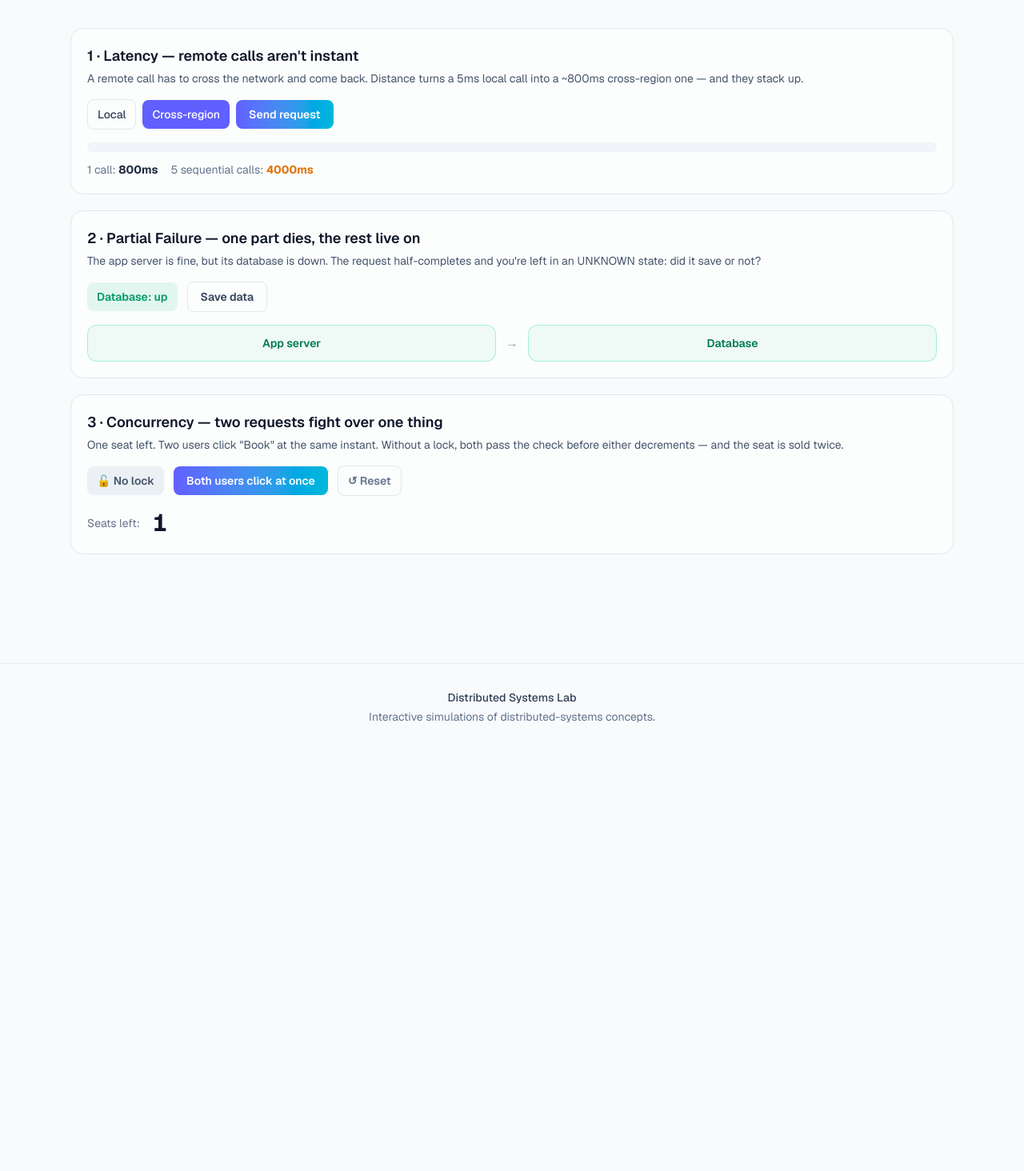
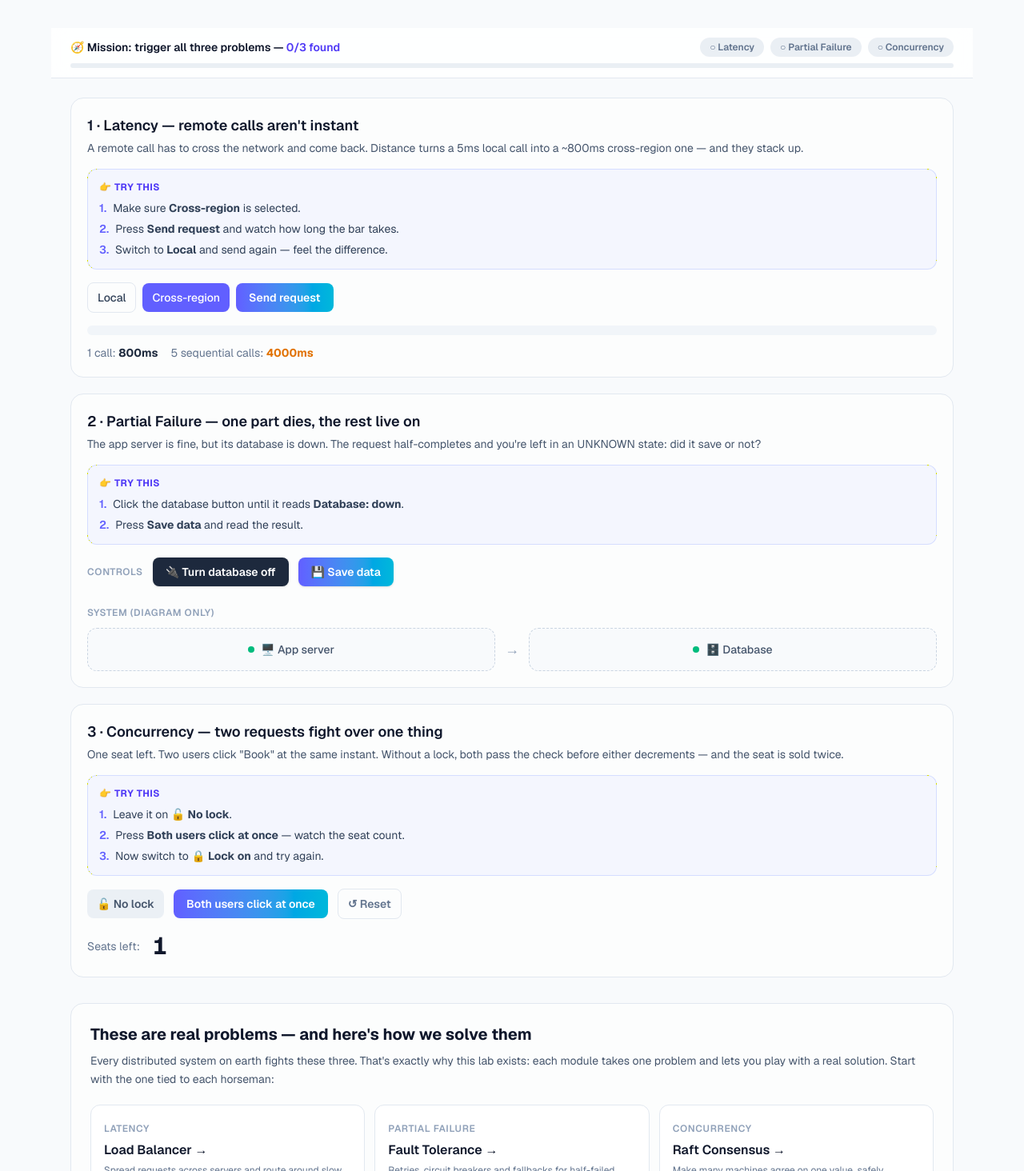
Before and after one commit to yazon551-byte/ds, a Next.js app: page /labs/three-horsemen in a window 1280 px wide. Shown: the part 246-1710 px from the top of the page at 80% size. Before the commit the page ends 1184 px from the top, so only its background shows below. Built offline with nearby package versions, Linux system fonts and the light colour scheme.

Commit message:
Three Horsemen UX: sticky mission tracker, 'Try this' steps, 'what happened' reveals, clearer DB controls vs diagram, solution links

```diff
--- a/src/components/labs/three-horsemen-lab.tsx
+++ b/src/components/labs/three-horsemen-lab.tsx
@@ -1,10 +1,43 @@
 "use client";
 
 import { useEffect, useRef, useState } from "react";
+import Link from "next/link";
 import { LabShell } from "@/components/lab-shell";
 
 const LAT_LOCAL = 5;
 const LAT_REMOTE = 800;
+
+// ── small reusable UX bits ──────────────────────────────────────────────
+function TryIt({ items }: { items: React.ReactNode[] }) {
+  return (
+    <ol className="mt-4 flex flex-col gap-1.5 rounded-xl border border-indigo-200/70 bg-indigo-50/60 p-3.5 text-sm dark:border-indigo-400/20 dark:bg-indigo-500/[0.06]">
+      <span className="mb-0.5 text-xs font-bold uppercase tracking-wider text-indigo-600 dark:text-indigo-300">
+        👉 Try this
+      </span>
+      {items.map((it, i) => (
+        <li key={i} className="flex gap-2 text-slate-700 dark:text-slate-300">
+          <span className="font-semibold text-indigo-500">{i + 1}.</span>
+          <span>{it}</span>
+        </li>
+      ))}
+    </ol>
+  );
+}
+
+function Aha({ show, children }: { show: boolean; children: React.ReactNode }) {
+  if (!show) return null;
+  return (
+    <p className="mt-4 rounded-xl bg-emerald-500/10 p-3.5 text-sm leading-relaxed text-emerald-800 dark:text-emerald-300">
+      💡 <b>What just happened:</b> {children}
+    </p>
+  );
+}
+
+const SOLUTIONS = [
+  { problem: "Latency", fix: "Load Balancer", desc: "Spread requests across servers and route around slow ones.", href: "/labs/load-balancer" },
+  { problem: "Partial Failure", fix: "Fault Tolerance", desc: "Retries, circuit breakers and fallbacks for half-failed calls.", href: "/labs/fault-tolerance" },
+  { problem: "Concurrency", fix: "Raft Consensus", desc: "Make many machines agree on one value, safely.", href: "/labs/raft" },
+];
 
 export function ThreeHorsemenLab() {
   // ── 1. Latency ──
@@ -14,45 +47,86 @@ export function ThreeHorsemenLab() {
   useEffect(() => () => { if (latTimer.current) clearTimeout(latTimer.current); }, []);
   const latMs = latMode === "local" ? LAT_LOCAL : LAT_REMOTE;
   const animMs = latMode === "local" ? 400 : 1600;
-  const sendLatency = () => {
-    if (latTimer.current) clearTimeout(latTimer.current);
-    setLatState("running");
-    latTimer.current = setTimeout(() => setLatState("done"), animMs);
-  };
 
   // ── 2. Partial failure ──
   const [dbDown, setDbDown] = useState(false);
   const [pfResult, setPfResult] = useState<"none" | "saved" | "unknown">("none");
-  const doSave = () => setPfResult(dbDown ? "unknown" : "saved");
 
   // ── 3. Concurrency ──
   const [useLock, setUseLock] = useState(false);
   const [seats, setSeats] = useState(1);
   const [cResults, setCResults] = useState<{ user: string; ok: boolean }[]>([]);
+
+  // ── gamification: which problems has the user actually caused? ──
+  const [disc, setDisc] = useState({ latency: false, pf: false, conc: false });
+  const discoveredCount = Number(disc.latency) + Number(disc.pf) + Number(disc.conc);
+  const allFound = discoveredCount === 3;
+
+  const sendLatency = () => {
+    if (latTimer.current) clearTimeout(latTimer.current);
+    setLatState("running");
+    latTimer.current = setTimeout(() => {
+      setLatState("done");
+      setDisc((d) => ({ ...d, latency: true }));
+    }, animMs);
+  };
+  const doSave = () => {
+    const r = dbDown ? "unknown" : "saved";
+    setPfResult(r);
+    if (r === "unknown") setDisc((d) => ({ ...d, pf: true }));
+  };
   const bothClick = () => {
     if (useLock) {
-      // serialized: only one wins
       setSeats(0);
       setCResults([{ user: "User A", ok: true }, { user: "User B", ok: false }]);
     } else {
-      // race: both pass the check, both decrement -> oversold
       setSeats(-1);
       setCResults([{ user: "User A", ok: true }, { user: "User B", ok: true }]);
+      setDisc((d) => ({ ...d, conc: true }));
     }
   };
   const cReset = () => { setSeats(1); setCResults([]); };
 
+  const chip = (label: string, on: boolean) => (
+    <span className={["rounded-full px-3 py-1 text-xs font-semibold transition-colors", on ? "bg-emerald-500/15 text-emerald-600 dark:text-emerald-400" : "bg-slate-200/70 text-slate-500 dark:bg-white/10 dark:text-slate-400"].join(" ")}>
+      {on ? "✓ " : "○ "}{label}
+    </span>
+  );
+
   return (
     <LabShell
       title="The Three Horsemen"
-      intro="Almost every hard problem in distributed systems comes down to three things: latency, partial failure, and concurrency. Play with each one below to feel why they matter."
+      intro="No background needed. This page isn't about solutions yet — it's about feeling the three problems that make distributed systems hard. Cause each one below, then scroll down to see how we'll solve them."
     >
+      {/* ── Sticky mission tracker (stays visible while scrolling) ─ */}
+      <div className="sticky top-16 z-40 -mx-4 mb-6 border-b border-slate-200 bg-white/85 px-4 py-3 backdrop-blur-md sm:-mx-6 sm:px-6 dark:border-white/10 dark:bg-[#060914]/85">
+        <div className="flex flex-wrap items-center justify-between gap-x-4 gap-y-2">
+          <span className="text-sm font-semibold text-slate-900 dark:text-white">
+            🧭 Mission: trigger all three problems —{" "}
+            <span className="text-indigo-600 dark:text-indigo-400">{discoveredCount}/3 found</span>
+          </span>
+          <div className="flex flex-wrap items-center gap-2">
+            {chip("Latency", disc.latency)}
+            {chip("Partial Failure", disc.pf)}
+            {chip("Concurrency", disc.conc)}
+          </div>
+        </div>
+        <div className="mt-2 h-1.5 overflow-hidden rounded-full bg-slate-200/70 dark:bg-white/10">
+          <div className="h-full rounded-full bg-gradient-to-r from-indigo-500 to-emerald-500 transition-all duration-500" style={{ width: `${(discoveredCount / 3) * 100}%` }} />
+        </div>
+      </div>
+
       {/* ── 1. Latency ─────────────────────────────────────── */}
-      <section className="rounded-2xl border border-slate-200 bg-white/60 p-5 dark:border-white/10 dark:bg-white/[0.03]">
+      <section className="mt-5 rounded-2xl border border-slate-200 bg-white/60 p-5 dark:border-white/10 dark:bg-white/[0.03]">
         <h2 className="text-lg font-semibold text-slate-900 dark:text-white">1 · Latency — remote calls aren&apos;t instant</h2>
-        <p className="mt-1 text-sm text-slate-600 dark:text-slate-400">
-          A remote call has to cross the network and come back. Distance turns a 5ms local call into a ~800ms cross-region one — and they stack up.
-        </p>
+        <p className="mt-1 text-sm text-slate-600 dark:text-slate-400">A remote call has to cross the network and come back. Distance turns a 5ms local call into a ~800ms cross-region one — and they stack up.</p>
+
+        <TryIt items={[
+          <>Make sure <b>Cross-region</b> is selected.</>,
+          <>Press <b>Send request</b> and watch how long the bar takes.</>,
+          <>Switch to <b>Local</b> and send again — feel the difference.</>,
+        ]} />
+
         <div className="mt-4 flex flex-wrap items-center gap-2">
           {(["local", "remote"] as const).map((m) => (
             <button key={m} type="button" onClick={() => { setLatMode(m); setLatState("idle"); }} className={["rounded-lg px-3 py-2 text-sm font-medium transition-colors", latMode === m ? "bg-indigo-500 text-white" : "border border-slate-200 text-slate-700 hover:bg-slate-100 dark:border-white/10 dark:text-slate-200 dark:hover:bg-white/5"].join(" ")}>
@@ -71,27 +145,42 @@ export function ThreeHorsemenLab() {
           <span className="text-slate-500 dark:text-slate-400">5 sequential calls: <b className="text-amber-600 dark:text-amber-400">{latMs * 5}ms</b></span>
           {latState === "done" && <span className="font-semibold text-emerald-600 dark:text-emerald-400">Response received ({latMs}ms)</span>}
         </div>
+
+        <Aha show={disc.latency}>That ~800ms is the network round-trip you can&apos;t avoid. Chain five such calls and the user waits 4 whole seconds. Good systems hide latency by caching, batching, and doing work in parallel.</Aha>
       </section>
 
       {/* ── 2. Partial failure ─────────────────────────────── */}
       <section className="mt-5 rounded-2xl border border-slate-200 bg-white/60 p-5 dark:border-white/10 dark:bg-white/[0.03]">
         <h2 className="text-lg font-semibold text-slate-900 dark:text-white">2 · Partial Failure — one part dies, the rest live on</h2>
-        <p className="mt-1 text-sm text-slate-600 dark:text-slate-400">
-          The app server is fine, but its database is down. The request half-completes and you&apos;re left in an UNKNOWN state: did it save or not?
-        </p>
+        <p className="mt-1 text-sm text-slate-600 dark:text-slate-400">The app server is fine, but its database is down. The request half-completes and you&apos;re left in an UNKNOWN state: did it save or not?</p>
+
+        <TryIt items={[
+          <>Click the database button until it reads <b>Database: down</b>.</>,
+          <>Press <b>Save data</b> and read the result.</>,
+        ]} />
+
+        {/* Controls — the buttons to click */}
         <div className="mt-4 flex flex-wrap items-center gap-3">
-          <button type="button" onClick={() => { setDbDown((v) => !v); setPfResult("none"); }} className={["rounded-lg px-3 py-2 text-sm font-semibold transition-colors", dbDown ? "bg-rose-500 text-white hover:bg-rose-600" : "bg-emerald-500/10 text-emerald-600 hover:bg-emerald-500/20 dark:text-emerald-400"].join(" ")}>
-            {dbDown ? "Database: down" : "Database: up"}
+          <span className="text-xs font-semibold uppercase tracking-wider text-slate-400">Controls</span>
+          <button type="button" onClick={() => { setDbDown((v) => !v); setPfResult("none"); }} className="rounded-lg bg-slate-800 px-4 py-2 text-sm font-semibold text-white shadow-sm transition-colors hover:bg-slate-700 dark:bg-white/15 dark:hover:bg-white/25">
+            🔌 Turn database {dbDown ? "on" : "off"}
           </button>
-          <button type="button" onClick={doSave} className="rounded-lg border border-slate-200 px-4 py-2 text-sm font-semibold text-slate-700 hover:bg-slate-100 dark:border-white/10 dark:text-slate-200 dark:hover:bg-white/5">
-            Save data
+          <button type="button" onClick={doSave} className="rounded-lg bg-gradient-to-r from-indigo-500 to-cyan-500 px-4 py-2 text-sm font-semibold text-white shadow-sm transition-transform hover:scale-[1.03]">
+            💾 Save data
           </button>
         </div>
-        <div className="mt-4 flex items-center gap-3">
-          <div className="flex-1 rounded-xl border border-emerald-300/50 bg-emerald-500/5 p-3 text-center text-sm font-semibold text-emerald-700 dark:text-emerald-300">App server</div>
-          <span className={pfResult === "unknown" ? "text-rose-500" : "text-slate-400"}>{pfResult === "unknown" ? "✕→" : "→"}</span>
-          <div className={["flex-1 rounded-xl border p-3 text-center text-sm font-semibold", dbDown ? "border-rose-400/50 bg-rose-500/10 text-rose-600 dark:text-rose-400" : "border-emerald-300/50 bg-emerald-500/5 text-emerald-700 dark:text-emerald-300"].join(" ")}>
-            Database {dbDown ? "✕" : ""}
+
+        {/* Diagram — representation only (not clickable) */}
+        <div className="mt-5">
+          <span className="text-xs font-semibold uppercase tracking-wider text-slate-400">System (diagram only)</span>
+          <div className="mt-2 flex select-none items-stretch gap-3">
+            <div className="flex flex-1 cursor-default items-center justify-center gap-2 rounded-xl border border-dashed border-slate-300 bg-slate-50 px-3 py-4 text-sm font-medium text-slate-600 dark:border-white/15 dark:bg-white/[0.02] dark:text-slate-300">
+              <span className="h-2 w-2 rounded-full bg-emerald-500" /> 🖥️ App server
+            </div>
+            <span className={["flex items-center text-lg", pfResult === "unknown" ? "text-rose-500" : "text-slate-400"].join(" ")}>{pfResult === "unknown" ? "→✕" : "→"}</span>
+            <div className={["flex flex-1 cursor-default items-center justify-center gap-2 rounded-xl border border-dashed px-3 py-4 text-sm font-medium", dbDown ? "border-rose-300 bg-rose-50 text-rose-600 dark:border-rose-400/30 dark:bg-rose-500/5 dark:text-rose-400" : "border-slate-300 bg-slate-50 text-slate-600 dark:border-white/15 dark:bg-white/[0.02] dark:text-slate-300"].join(" ")}>
+              <span className={["h-2 w-2 rounded-full", dbDown ? "bg-rose-500" : "bg-emerald-500"].join(" ")} /> 🗄️ Database {dbDown ? "(down)" : ""}
+            </div>
           </div>
         </div>
         {pfResult !== "none" && (
@@ -99,14 +188,21 @@ export function ThreeHorsemenLab() {
             {pfResult === "saved" ? "✓ Saved successfully" : "⚠ UNKNOWN — the request reached the app but the DB failed. Did it save? (the 'zombie' problem)"}
           </p>
         )}
+
+        <Aha show={disc.pf}>The app accepted your request but the DB died mid-write. You genuinely can&apos;t tell if it saved — retrying might double-charge, not retrying might lose it. That uncertainty (not the crash) is the hard part. Fixes: timeouts, idempotency, health checks.</Aha>
       </section>
 
       {/* ── 3. Concurrency ─────────────────────────────────── */}
       <section className="mt-5 rounded-2xl border border-slate-200 bg-white/60 p-5 dark:border-white/10 dark:bg-white/[0.03]">
         <h2 className="text-lg font-semibold text-slate-900 dark:text-white">3 · Concurrency — two requests fight over one thing</h2>
-        <p className="mt-1 text-sm text-slate-600 dark:text-slate-400">
-          One seat left. Two users click &quot;Book&quot; at the same instant. Without a lock, both pass the check before either decrements — and the seat is sold twice.
-        </p>
+        <p className="mt-1 text-sm text-slate-600 dark:text-slate-400">One seat left. Two users click &quot;Book&quot; at the same instant. Without a lock, both pass the check before either decrements — and the seat is sold twice.</p>
+
+        <TryIt items={[
+          <>Leave it on <b>🔓 No lock</b>.</>,
+          <>Press <b>Both users click at once</b> — watch the seat count.</>,
+          <>Now switch to <b>🔒 Lock on</b> and try again.</>,
+        ]} />
+
         <div className="mt-4 flex flex-wrap items-center gap-3">
           <button type="button" onClick={() => { setUseLock((v) => !v); cReset(); }} className={["rounded-lg px-3 py-2 text-sm font-semibold transition-colors", useLock ? "bg-indigo-500 text-white hover:bg-indigo-600" : "bg-slate-200/60 text-slate-600 hover:bg-slate-200 dark:bg-white/5 dark:text-slate-300"].join(" ")}>
             {useLock ? "🔒 Lock on (synchronized)" : "🔓 No lock"}
@@ -134,6 +230,27 @@ export function ThreeHorsemenLab() {
             </p>
           </div>
         )}
+
+        <Aha show={disc.conc}>Both buyers ran the &quot;is a seat available?&quot; check before either subtracted — so both got a &quot;yes&quot; and the seat sold twice. A lock forces them to take turns. On one machine that&apos;s <code>synchronized</code>; across machines you need a <b>distributed lock</b> or consensus.</Aha>
+      </section>
+
+      {/* ── Closing: these are real problems → solutions ─────── */}
+      <section className={["mt-8 rounded-2xl border p-6 transition-colors", allFound ? "border-emerald-400/40 bg-emerald-500/5" : "border-slate-200 bg-white/60 dark:border-white/10 dark:bg-white/[0.03]"].join(" ")}>
+        <h2 className="text-xl font-bold text-slate-900 dark:text-white">
+          {allFound ? "🎉 You found all three. Now let's solve them." : "These are real problems — and here's how we solve them"}
+        </h2>
+        <p className="mt-2 text-sm leading-relaxed text-slate-600 dark:text-slate-400">
+          Every distributed system on earth fights these three. That&apos;s exactly why this lab exists: each module takes one problem and lets you play with a real solution. Start with the one tied to each horseman:
+        </p>
+        <div className="mt-5 grid grid-cols-1 gap-3 sm:grid-cols-3">
+          {SOLUTIONS.map((s) => (
+            <Link key={s.problem} href={s.href} className="group rounded-xl border border-slate-200 bg-white p-4 transition-all hover:-translate-y-1 hover:border-indigo-300 hover:shadow-lg hover:shadow-indigo-500/10 dark:border-white/10 dark:bg-white/[0.03] dark:hover:border-indigo-400/40">
+              <span className="text-xs font-semibold uppercase tracking-wider text-slate-400">{s.problem}</span>
+              <p className="mt-1 font-semibold text-slate-900 dark:text-white">{s.fix} →</p>
+              <p className="mt-1 text-xs leading-relaxed text-slate-500 dark:text-slate-400">{s.desc}</p>
+            </Link>
+          ))}
+        </div>
       </section>
     </LabShell>
   );
```
